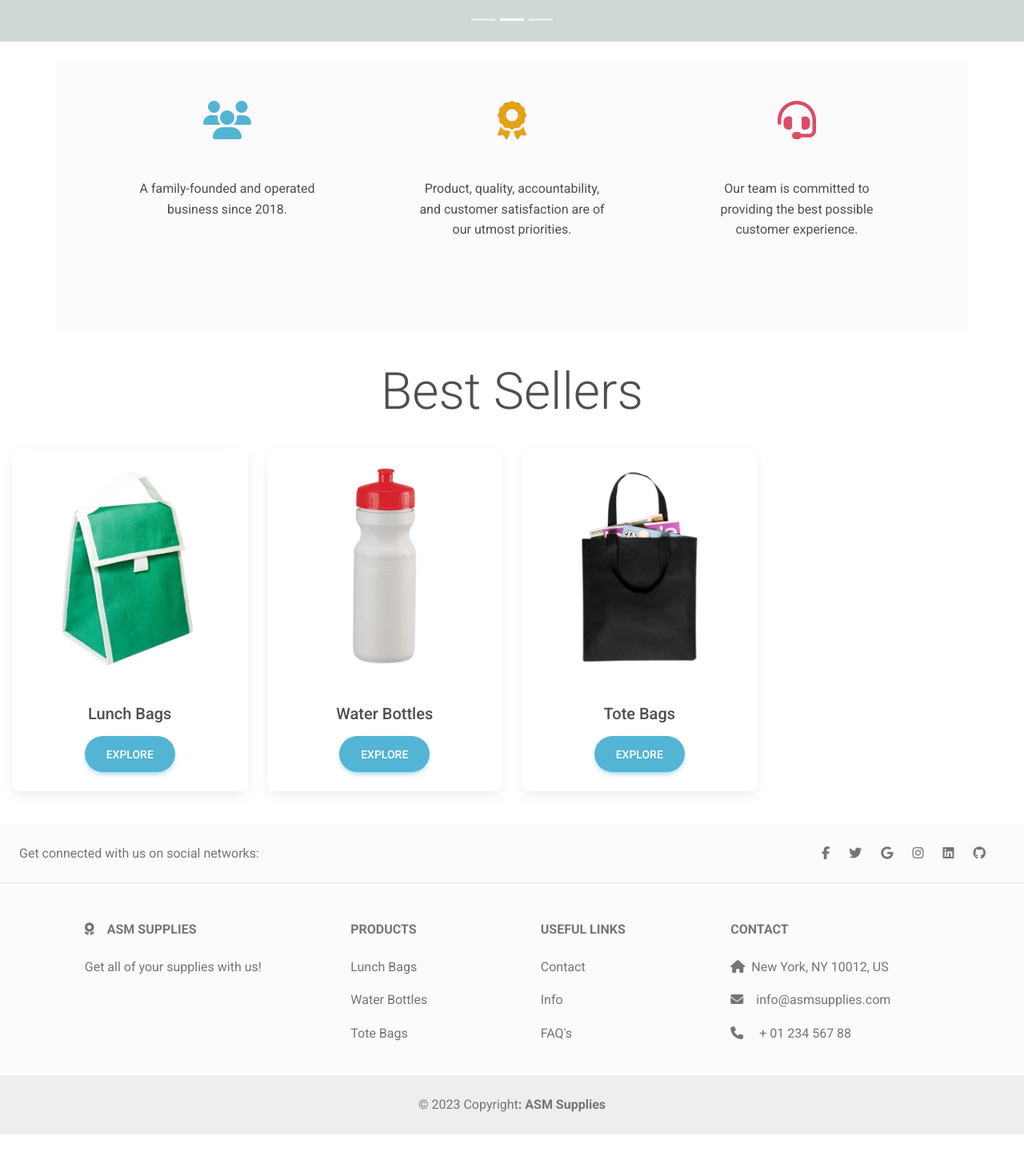
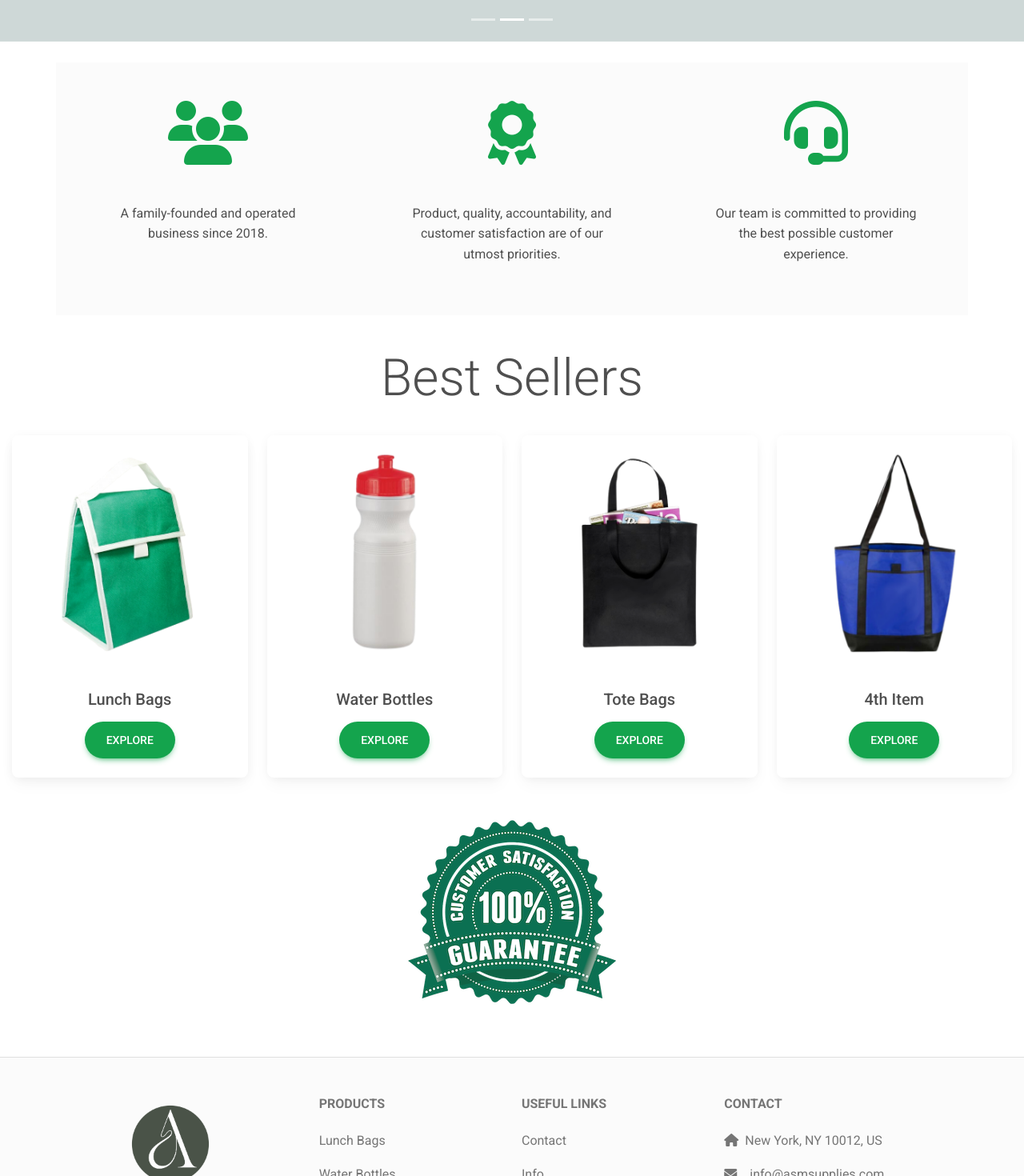
Before and after one commit to jamalamar/ASM, a React (Create React App) app: page / in a window 1280 px wide. Shown: the part 600-2070 px from the top of the page at 80% size. Before the commit the page ends 2018 px from the top, so only its background shows below. Built offline with nearby package versions, Linux system fonts and the light colour scheme.

Commit message:
modified footer, changed navbar and added satisfaction badge

```diff
--- a/src/Components/Footer.js
+++ b/src/Components/Footer.js
@@ -3,43 +3,14 @@ import { MDBFooter, MDBContainer, MDBRow, MDBCol, MDBIcon } from 'mdb-react-ui-k
 
 export default function Footer() {
   return (
-    <MDBFooter bgColor='light' className='text-center text-lg-start text-muted'>
-      <section className='d-flex justify-content-center justify-content-lg-between p-4 border-bottom'>
-        <div className='me-5 d-none d-lg-block'>
-          <span>Get connected with us on social networks:</span>
-        </div>
+    <MDBFooter bgColor='light' className='text-center text-lg-start text-muted' >
 
-        <div>
-          <a href='' className='me-4 text-reset'>
-            <MDBIcon fab icon="facebook-f" />
-          </a>
-          <a href='' className='me-4 text-reset'>
-            <MDBIcon fab icon="twitter" />
-          </a>
-          <a href='' className='me-4 text-reset'>
-            <MDBIcon fab icon="google" />
-          </a>
-          <a href='' className='me-4 text-reset'>
-            <MDBIcon fab icon="instagram" />
-          </a>
-          <a href='' className='me-4 text-reset'>
-            <MDBIcon fab icon="linkedin" />
-          </a>
-          <a href='' className='me-4 text-reset'>
-            <MDBIcon fab icon="github" />
-          </a>
-        </div>
-      </section>
-
-      <section className=''>
+      <section className='border-bottom border-top '>
         <MDBContainer className='text-center text-md-start mt-5'>
-          <MDBRow className='mt-3'>
-            <MDBCol md="3" lg="4" xl="3" className='mx-auto mb-4'>
-              <h6 className='text-uppercase fw-bold mb-4'>
-                <MDBIcon icon="award" className="me-3" />
-                ASM Supplies
-              </h6>
-              <p>
+          <MDBRow className=''>
+            <MDBCol md="3" lg="4" xl="3" className='text-center mb-3'>
+              <img src='Assets/Icon.png' style={{height: 120,}} alt='ASM Logo'/>
+              <p className='pt-2 fw-bold'>
                 Get all of your supplies with us!
               </p>
             </MDBCol>
@@ -66,17 +37,17 @@ export default function Footer() {
             <MDBCol md="3" lg="2" xl="2" className='mx-auto mb-4'>
               <h6 className='text-uppercase fw-bold mb-4'>Useful links</h6>
               <p>
-                <a href='#!' className='text-reset'>
+                <a href='/Contact' className='text-reset'>
                   Contact
                 </a>
               </p>
               <p>
-                <a href='#!' className='text-reset'>
+                <a href='/About' className='text-reset'>
                   Info
                 </a>
               </p>
               <p>
-                <a href='#!' className='text-reset'>
+                <a href='/FAQs' className='text-reset'>
                   FAQ's
                 </a>
               </p>
--- a/src/Components/Navbar.js
+++ b/src/Components/Navbar.js
@@ -79,6 +79,25 @@ export default function Navbar() {
             </MDBNavbarItem>
 
           </MDBNavbarNav>
+
+
+          <section className='flex-row-reverse'>
+              <div className='me-2'>
+                <a href='' className='me-4 text-reset'>
+                  <MDBIcon fab icon="facebook-f" />
+                </a>
+                <a href='' className='me-4 text-reset'>
+                  <MDBIcon fab icon="twitter" />
+                </a>
+                <a href='' className='me-4 text-reset'>
+                  <MDBIcon fab icon="instagram" />
+                </a>
+                <a href='' className='me-4 text-reset'>
+                  <MDBIcon fab icon="linkedin" />
+                </a>
+              </div>
+            </section>
+
         </MDBCollapse>
       </MDBContainer>
     </MDBNavbar>
--- a/src/Views/Home.js
+++ b/src/Views/Home.js
@@ -80,18 +80,18 @@ export default function Home () {
 
 
       {/******************* Start of Info Section ********************/}
-      <MDBContainer className='text-center p-5 bg-light'>
+      <MDBContainer className='text-center pt-5 bg-light'>
 
           <MDBRow className='row-cols-1 row-cols-md-3 fs-6 ' alignment='center'>
             <MDBCol>
-              <MDBIcon icon='users' size='3x' color='info'/>
+              <MDBIcon icon='users' size='5x' color='success'/>
               <MDBTypography className='p-5'>
                 A family-founded and operated business since 2018.
               </MDBTypography>
             </MDBCol>
 
             <MDBCol>
-              <MDBIcon icon='award' size='3x' color='warning'/>
+              <MDBIcon icon='award' size='5x' color='success'/>
               <MDBTypography className='p-5'>
                 Product, quality, accountability, and customer satisfaction are of our utmost
                 priorities.
@@ -99,7 +99,7 @@ export default function Home () {
             </MDBCol>
 
             <MDBCol>
-              <MDBIcon icon='headset' size='3x' color='danger'/>
+              <MDBIcon icon='headset' size='5x' color='success'/>
               <MDBTypography className='p-5'>
               Our team is committed to providing the best possible customer experience.
               </MDBTypography>
@@ -159,7 +159,7 @@ export default function Home () {
             <MDBCardText>
 
             </MDBCardText>
-            <MDBBtn rounded className='mx-2' color='info' size='lg' href='#'>Explore</MDBBtn>
+            <MDBBtn rounded className='mx-2' color='success' size='lg' href='#'>Explore</MDBBtn>
           </MDBCardBody>
         </MDBCard>
       </MDBCol>
@@ -204,7 +204,7 @@ export default function Home () {
             <MDBCardText>
 
             </MDBCardText>
-            <MDBBtn rounded className='mx-2' color='info' size='lg' href='#'>Explore</MDBBtn>
+            <MDBBtn rounded className='mx-2' color='success' size='lg' href='#'>Explore</MDBBtn>
           </MDBCardBody>
         </MDBCard>
       </MDBCol>
@@ -249,7 +249,7 @@ export default function Home () {
             <MDBCardText>
 
             </MDBCardText>
-            <MDBBtn rounded className='mx-2' color='info' size='lg' href='#'>Explore</MDBBtn>
+            <MDBBtn rounded className='mx-2' color='success' size='lg' href='#'>Explore</MDBBtn>
           </MDBCardBody>
         </MDBCard>
       </MDBCol>
@@ -258,7 +258,45 @@ export default function Home () {
 
       {/************************ 4th Item *************************/}
       <MDBCol>
+        <MDBCard className='h-100' alignment='center'>
+          <MDBRipple rippleColor='light' rippleTag='div' className='bg-image hover-overlay'>
+            <MDBCarousel className='h-100' alignment='center' >
+              <MDBCarouselItem
+                className='w-100 h-100 d-block'
+                itemId={1}
+                src='Assets/ToteBags/35.png'
+                alt='...'
+              >
+              </MDBCarouselItem>
 
+              <MDBCarouselItem
+                className='w-100 h-100 d-block'
+                itemId={2}
+                src='Assets/ToteBags/3.png'
+                alt='...'
+              >
+              </MDBCarouselItem>
+
+              <MDBCarouselItem
+                className='w-100 h-100 d-block'
+                itemId={3}
+                src='Assets/ToteBags/49.png'
+                alt='...'
+              >
+              </MDBCarouselItem>
+            </MDBCarousel>
+            <a>
+              <div className='mask' style={{ backgroundColor: 'rgba(251, 251, 251, 0.15)' }}></div>
+            </a>
+          </MDBRipple>
+          <MDBCardBody>
+            <MDBCardTitle>4th Item</MDBCardTitle>
+            <MDBCardText>
+
+            </MDBCardText>
+            <MDBBtn rounded className='mx-2' color='success' size='lg' href='#'>Explore</MDBBtn>
+          </MDBCardBody>
+        </MDBCard>
       </MDBCol>
 
 
@@ -270,7 +308,22 @@ export default function Home () {
     </div>
     {/******************* End of Card Group ********************/}
 
+
+    {/******************* 2nd Info Section ********************/}
+    <MDBContainer className='text-center pb-5'>
+
+          <MDBRow className='row-cols-1 row-cols-md-1' alignment='center'>
+            <MDBCol>
+              <img src='Assets/Satisfaction.png' className='img-fluid' alt='FAQs Banner' />
+            </MDBCol>
+          </MDBRow>
+
+      </MDBContainer>
+
+
+
     </div>
+
 
     )
 }
```
Also changed, not shown: public/Assets/Satisfaction.png (added).
